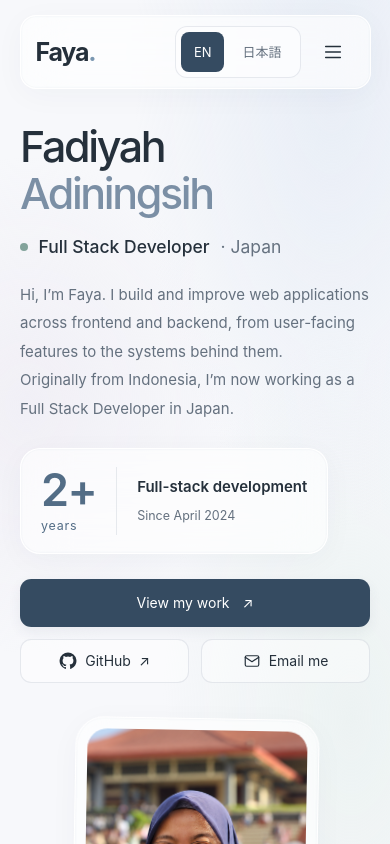
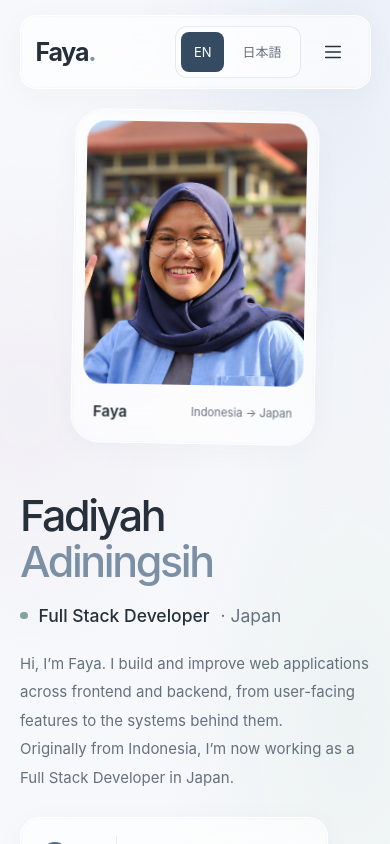
Before and after one commit to fadiyaha30/portfolio, a Next.js app: page / in a window 390 px wide. Shown: the top 844 px of the page. Built offline with nearby package versions, Linux system fonts and the light colour scheme.

Commit message:
Place profile photo above hero introduction on mobile

```diff
--- a/components/Hero.tsx
+++ b/components/Hero.tsx
@@ -53,7 +53,7 @@ export default function Hero({ locale }: LocalizedProps) {
         </div>
         <figure className="
           profile-frame glass rounded-[1.4375rem] [transform:rotate(2deg)] p-[0.5625rem] m-0
-          compact:justify-self-center compact:max-w-full compact:w-[12.1875rem] compact:[grid-row:auto] compact:[transform:rotate(1deg)]
+          compact:justify-self-center compact:max-w-full compact:w-[12.1875rem] compact:row-start-1 compact:[transform:rotate(1deg)]
           ">
           <div className="profile-crop h-70 overflow-hidden rounded-[1rem] compact:h-[13.125rem]"><img className="block w-full h-full object-cover object-[50%_48%] rounded-none [transform:scale(1.3)] origin-[50%_48%]" src="/assets/faya-blurred.png" alt={t("Faya smiling, wearing a navy hijab and glasses")} width="1019" height="1358" fetchPriority="high" /></div>
           <figcaption className="flex justify-between items-center pt-3 pb-[0.3125rem] text-[0.75rem] font-semibold px-2">Faya <span className="text-[0.5625rem] font-normal text-[color:var(--muted)]">{t("Indonesia → Japan")}</span></figcaption>
```
